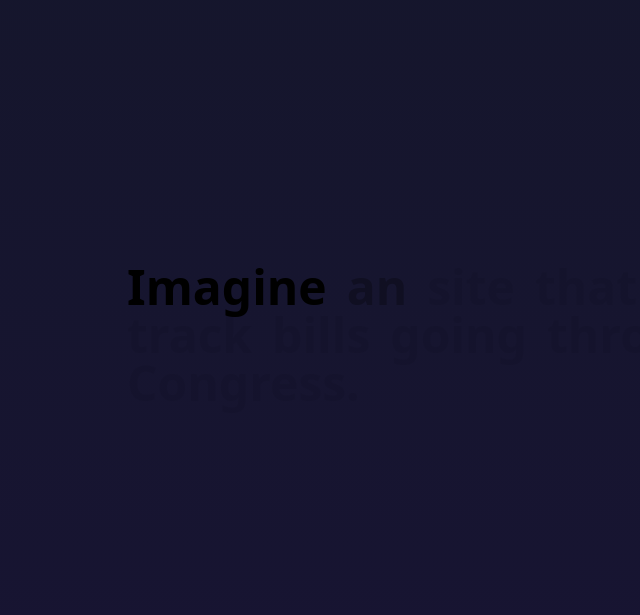
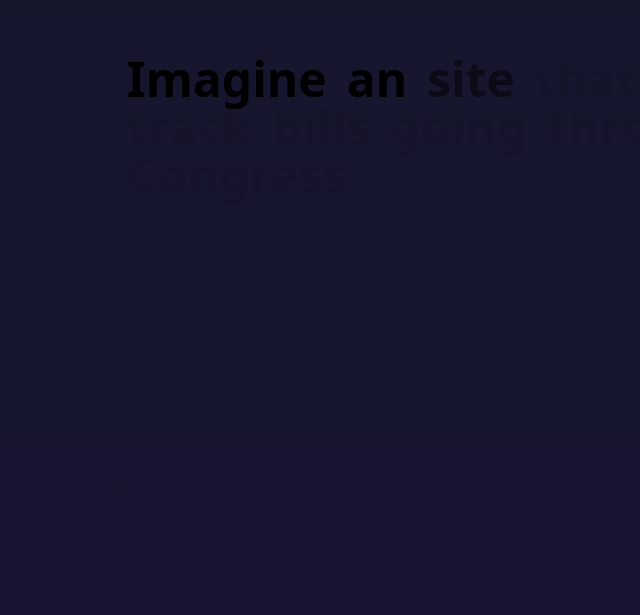
Before and after one commit to nash-pillai/nashpillai.com, a Next.js app: page / in a window 1280 px wide. Shown: the part 865-1480 px from the top of the page, without its empty margins (131-771 px from the left). Built offline with nearby package versions, Linux system fonts and the light colour scheme.

Commit message:
add a body to each project

```diff
--- a/src/app/page.tsx
+++ b/src/app/page.tsx
@@ -2,6 +2,7 @@
 import GradualSpacing from "@/components/magicui/gradual-spacing";
 import TextReveal from "@/components/magicui/text-reveal";
 import WordPullUp from "@/components/magicui/word-pull-up";
+import { Project } from "@/components/project";
 import { ChevronDown } from "lucide-react";
 import Link from "next/link";
 
@@ -63,21 +64,18 @@ export default function HomePage() {
 				</div>
 			</section>
 			<section className="group w-full bg-gradient-to-b from-[#15162c] to-[#2e026d]">
-				<div className="z-10 flex min-h-[16rem] items-center justify-center rounded-lg" id="portfolio1">
-					<TextReveal text="Imagine an site that lets you track bills going through Congress." />
-				</div>
-				<div className="z-10 flex min-h-[16rem] items-center justify-center rounded-lg" id="portfolio2">
-					<TextReveal text="Imagine an site that lets you manage tens of thousands of parts." />
-				</div>
-				<div className="z-10 flex min-h-[16rem] items-center justify-center rounded-lg" id="portfolio3">
-					<TextReveal text="Imagine an site where you can talk to AI tutors trained specifically for your courses" />
-				</div>
-				<div className="z-10 flex min-h-[16rem] items-center justify-center rounded-lg" id="portfolio4">
-					<TextReveal text="Imagine an site where you can stay informed and fight to defend the environment" />
-				</div>
-				<div className="z-10 flex min-h-[16rem] items-center justify-center rounded-lg" id="portfolio5">
-					<TextReveal text="Imagine an site where you can stay informed and fight to defend the environment" />
-				</div>
+				<Project
+					title="Imagine an site that lets you track bills going through Congress."
+					index={1}
+					body={["https://progressincongress.org/", "Built with Next.js and TailwindCSS"]}
+				/>
+				<Project title="Imagine an site that lets you manage tens of thousands of parts." index={2} />
+				<Project
+					title="Imagine an site where you can talk to AI tutors trained specifically for your courses"
+					index={3}
+				/>
+				<Project title="Imagine an site where you can stay informed and fight to defend the environment" index={4} />
+				<Project title="Imagine an site where you can stay informed and fight to defend the environment" index={5} />
 			</section>
 		</main>
 	);
--- a/src/components/magicui/box-reveal.tsx
+++ b/src/components/magicui/box-reveal.tsx
@@ -4,13 +4,24 @@ import { useEffect, useRef } from "react";
 import { motion, useAnimation, useInView } from "framer-motion";
 
 interface BoxRevealProps {
-	children: JSX.Element;
+	children: JSX.Element | string;
 	width?: "fit-content" | "100%";
 	boxColor?: string;
 	duration?: number;
+	state?: "visible" | "hidden";
+	className?: string;
+	offset?: number;
 }
 
-export const BoxReveal = ({ children, width = "fit-content", boxColor, duration }: BoxRevealProps) => {
+export const BoxReveal = ({
+	children,
+	width = "fit-content",
+	boxColor,
+	duration,
+	state,
+	className,
+	offset = 0,
+}: BoxRevealProps) => {
 	const mainControls = useAnimation();
 	const slideControls = useAnimation();
 
@@ -18,17 +29,13 @@ export const BoxReveal = ({ children, width = "fit-content", boxColor, duration
 	const isInView = useInView(ref, { once: true });
 
 	useEffect(() => {
-		if (isInView) {
-			void slideControls.start("visible");
-			void mainControls.start("visible");
-		} else {
-			void slideControls.start("hidden");
-			void mainControls.start("hidden");
-		}
-	}, [isInView, mainControls, slideControls]);
+		const newState = state ?? (isInView ? "visible" : "hidden");
+		void slideControls.start(newState);
+		void mainControls.start(newState);
+	}, [isInView, mainControls, slideControls, state]);
 
 	return (
-		<div ref={ref} style={{ position: "relative", width, overflow: "hidden" }}>
+		<div ref={ref} style={{ position: "relative", width, overflow: "hidden" }} className={className}>
 			<motion.div
 				variants={{
 					hidden: { opacity: 0, y: 75 },
@@ -36,7 +43,7 @@ export const BoxReveal = ({ children, width = "fit-content", boxColor, duration
 				}}
 				initial="hidden"
 				animate={mainControls}
-				transition={{ duration: duration ? duration : 0.5, delay: 0.25 }}
+				transition={{ duration: duration ? duration : 0.5, delay: 0.25 + offset }}
 			>
 				{children}
 			</motion.div>
@@ -48,7 +55,7 @@ export const BoxReveal = ({ children, width = "fit-content", boxColor, duration
 				}}
 				initial="hidden"
 				animate={slideControls}
-				transition={{ duration: duration ? duration : 0.5, ease: "easeIn" }}
+				transition={{ duration: duration ? duration : 0.5, ease: "easeIn", delay: offset }}
 				style={{
 					position: "absolute",
 					top: 4,
--- a/src/components/magicui/text-reveal.tsx
+++ b/src/components/magicui/text-reveal.tsx
@@ -8,14 +8,13 @@ import { cn } from "@/lib/utils";
 interface TextRevealByWordProps {
 	text: string;
 	className?: string;
+	progress?: MotionValue<number>;
 }
 
-export const TextRevealByWord: FC<TextRevealByWordProps> = ({ text, className }) => {
+export const TextRevealByWord: FC<TextRevealByWordProps> = ({ text, className, progress }) => {
 	const targetRef = useRef<HTMLDivElement | null>(null);
 
-	const { scrollYProgress } = useScroll({
-		target: targetRef,
-	});
+	const { scrollYProgress } = useScroll({ target: targetRef });
 	const words = text.split(" ");
 
 	return (
@@ -24,14 +23,14 @@ export const TextRevealByWord: FC<TextRevealByWordProps> = ({ text, className })
 				<p
 					ref={targetRef}
 					className={
-						"flex flex-wrap p-5 text-2xl font-bold text-black/20 dark:text-white/20 md:p-8 md:text-3xl lg:p-10 lg:text-4xl xl:text-5xl"
+						"flex flex-wrap p-5 text-2xl font-bold text-black/20 md:p-8 md:text-3xl lg:p-10 lg:text-4xl xl:text-5xl dark:text-white/20"
 					}
 				>
 					{words.map((word, i) => {
 						const start = i / words.length;
 						const end = start + 1 / words.length;
 						return (
-							<Word key={i} progress={scrollYProgress} range={[start, end]}>
+							<Word key={i} progress={progress ?? scrollYProgress} range={[start, end]}>
 								{word}
 							</Word>
 						);
@@ -48,7 +47,7 @@ interface WordProps {
 	range: [number, number];
 }
 
-const Word: FC<WordProps> = ({ children, progress, range }) => {
+export const Word: FC<WordProps> = ({ children, progress, range }) => {
 	const opacity = useTransform(progress, range, [0, 1]);
 	return (
 		<span className="xl:lg-3 relative mx-1 lg:mx-2.5">
--- /dev/null
+++ b/src/components/project.tsx
@@ -0,0 +1,66 @@
+"use client";
+
+import { useRef, useState } from "react";
+import { Word } from "./magicui/text-reveal";
+import { clamp, useScroll, useTransform } from "framer-motion";
+import BoxReveal from "./magicui/box-reveal";
+
+export function Project({ title, index, body = ["Test"] }: { title: string; index: number; body?: string[] }) {
+	const targetRef = useRef<HTMLDivElement | null>(null);
+
+	const { scrollYProgress } = useScroll({ target: targetRef });
+	const words = title.split(" ");
+	const titleProgress = useTransform(scrollYProgress, (x) => clamp(0, 1, x * 2));
+
+	const [showBox, setShowBox] = useState(false);
+
+	scrollYProgress.on("change", (v) => setShowBox(v > 0.5));
+
+	return (
+		<div
+			ref={targetRef}
+			className="z-10 flex min-h-[16rem] items-center justify-center rounded-lg"
+			id={`portfolio${index}`}
+		>
+			{/* <TextReveal text={title} progress={useTransform(scrollYProgress, (x) => clamp(0, 1, x * 2))} /> */}
+			<div ref={targetRef} className={"relative z-0 h-[200vh]"}>
+				<div
+					className={
+						"sticky top-0 mx-auto flex h-[50%] max-w-4xl flex-col items-center bg-transparent px-[1rem] py-[5rem]"
+					}
+				>
+					<p
+						ref={targetRef}
+						className={
+							"flex flex-wrap p-5 text-2xl font-bold text-black/20 md:p-8 md:text-3xl lg:p-10 lg:text-4xl xl:text-5xl dark:text-white/20"
+						}
+					>
+						{words.map((word, i) => {
+							const start = i / words.length;
+							const end = start + 1 / words.length;
+							return (
+								<Word key={i} progress={titleProgress} range={[start, end]}>
+									{word}
+								</Word>
+							);
+						})}
+					</p>
+					{showBox &&
+						body.map((b, i) => (
+							<BoxReveal
+								key={b}
+								width="100%"
+								boxColor="#5046e6"
+								duration={0.5}
+								offset={i * 0.2}
+								className="sticky top-0"
+								state={showBox ? "visible" : "hidden"}
+							>
+								<div className="">{b}</div>
+							</BoxReveal>
+						))}
+				</div>
+			</div>
+		</div>
+	);
+}
```
